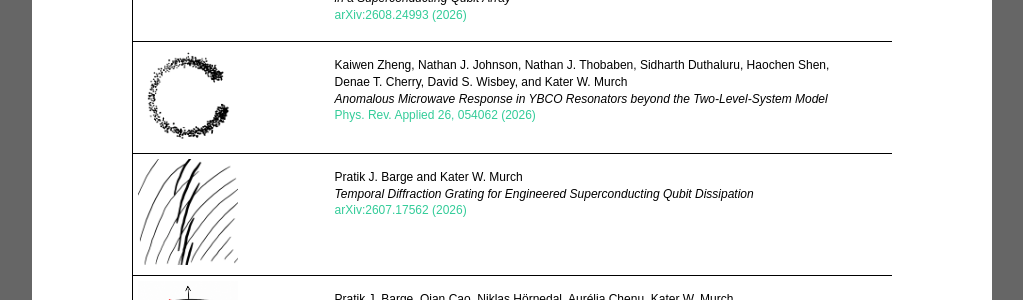
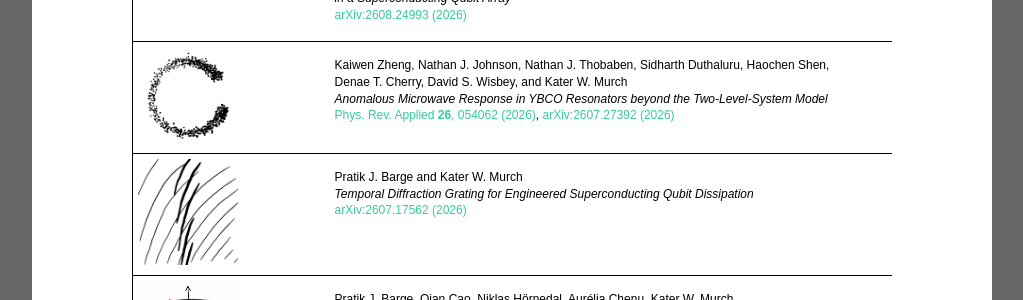
Before and after one commit to murchlab/murchlab.github.io, a Jekyll site: the page built from publications.html, in a window 1280 px wide and 900 px high, scrolled down 322 px. Shown: the part 152-452 px from the top of the window, without its empty margins (128-1151 px from the left). Built offline with Jekyll 4.4.1, drawn with Linux system fonts in a browser that asks for light colours.

Commit message:
Restore arXiv link alongside published citation for YBCO paper
Match the page's existing convention for papers with both a journal
and arXiv version (DOI link first, arXiv link second).

Co-Authored-By: Claude Sonnet 5 <noreply@anthropic.com>

```diff
--- a/publications.html
+++ b/publications.html
@@ -73,7 +73,7 @@ title: Publications
 		<p> Kaiwen Zheng, Nathan J. Johnson, Nathan J. Thobaben, Sidharth Duthaluru, Haochen Shen, Denae T. Cherry, David S. Wisbey, and Kater W. Murch
 		<br><i>Anomalous Microwave Response in YBCO Resonators beyond the Two-Level-System Model</i>
 		<br>
-<a href=https://doi.org/10.1103/j3j9-hngq>Phys. Rev. Applied 26, 054062 (2026)</a>
+<a href=https://doi.org/10.1103/j3j9-hngq>Phys. Rev. Applied <b>26</b>, 054062 (2026)</a>, <a href=https://arxiv.org/abs/2607.27392>arXiv:2607.27392 (2026)</a>
 		</p>
 		</td>
 	</tr>
```
